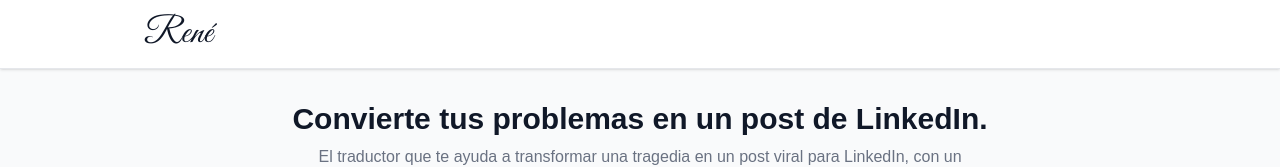
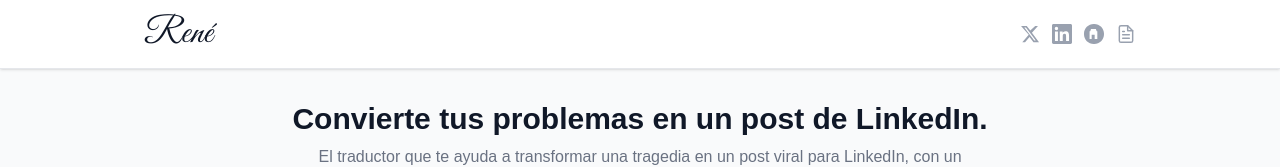
Before and after one commit to ReneHdzGtz/Website-LinkedInPost, a Next.js app: page / in a window 1280 px wide. Shown: the top 167 px of the page. Built offline with nearby package versions, Linux system fonts and the light colour scheme.

Commit message:
Add social media icons to header and thank you screen
Twitter/X, LinkedIn, Farcaster, and Portfolio links with SVG icons.

https://claude.ai/code/session_01XgQMYrak6FdXt1GNWxB4u9

```diff
--- a/app/page.tsx
+++ b/app/page.tsx
@@ -91,8 +91,38 @@ export default function Home() {
       {/* Header */}
       <header className="bg-white border-b border-gray-200 shadow-sm">
         <div className="max-w-5xl mx-auto px-4 py-4">
-          <div className="flex items-center gap-3">
+          <div className="flex items-center justify-between">
             <span className="font-[family-name:var(--font-rene)] text-4xl text-gray-900 leading-none">René</span>
+            <div className="flex items-center gap-3">
+              {/* Twitter / X */}
+              <a href="https://x.com/rene__hdz" target="_blank" rel="noopener noreferrer" aria-label="Twitter / X" className="text-gray-400 hover:text-gray-900 transition-colors">
+                <svg className="w-5 h-5" viewBox="0 0 24 24" fill="currentColor">
+                  <path d="M18.244 2.25h3.308l-7.227 8.26 8.502 11.24H16.17l-4.714-6.231-5.401 6.231H2.747l7.73-8.835L1.254 2.25H8.08l4.259 5.63 5.905-5.63zm-1.161 17.52h1.833L7.084 4.126H5.117z" />
+                </svg>
+              </a>
+              {/* LinkedIn */}
+              <a href="https://www.linkedin.com/in/renehdzgtz" target="_blank" rel="noopener noreferrer" aria-label="LinkedIn" className="text-gray-400 hover:text-[#0A66C2] transition-colors">
+                <svg className="w-5 h-5" viewBox="0 0 24 24" fill="currentColor">
+                  <path d="M20.447 20.452h-3.554v-5.569c0-1.328-.027-3.037-1.852-3.037-1.853 0-2.136 1.445-2.136 2.939v5.667H9.351V9h3.414v1.561h.046c.477-.9 1.637-1.85 3.37-1.85 3.601 0 4.267 2.37 4.267 5.455v6.286zM5.337 7.433a2.062 2.062 0 01-2.063-2.065 2.064 2.064 0 112.063 2.065zm1.782 13.019H3.555V9h3.564v11.452zM22.225 0H1.771C.792 0 0 .774 0 1.729v20.542C0 23.227.792 24 1.771 24h20.451C23.2 24 24 23.227 24 22.271V1.729C24 .774 23.2 0 22.222 0h.003z" />
+                </svg>
+              </a>
+              {/* Farcaster */}
+              <a href="https://farcaster.xyz/renehdz" target="_blank" rel="noopener noreferrer" aria-label="Farcaster" className="text-gray-400 hover:text-[#8B5CF6] transition-colors">
+                <svg className="w-5 h-5" viewBox="0 0 24 24" fill="currentColor">
+                  <path d="M11.7 0h.6C18.8 0 24 5.2 24 11.7v.6C24 18.8 18.8 24 12.3 24h-.6C5.2 24 0 18.8 0 12.3v-.6C0 5.2 5.2 0 11.7 0zm-3.3 6l-.9 2.6h-.8V18h2.5v-5h3.6v5H16V8.6h-.8L14.3 6H8.4z" />
+                </svg>
+              </a>
+              {/* Portfolio */}
+              <a href="https://drive.google.com/file/d/1iF7YoXYz9HzkmUQVU9ohDQWRJgf7GbdG/view?usp=drivesdk" target="_blank" rel="noopener noreferrer" aria-label="Portafolio" className="text-gray-400 hover:text-gray-700 transition-colors">
+                <svg className="w-5 h-5" viewBox="0 0 24 24" fill="none" stroke="currentColor" strokeWidth="1.75" strokeLinecap="round" strokeLinejoin="round">
+                  <path d="M14 2H6a2 2 0 00-2 2v16a2 2 0 002 2h12a2 2 0 002-2V8z" />
+                  <polyline points="14 2 14 8 20 8" />
+                  <line x1="16" y1="13" x2="8" y2="13" />
+                  <line x1="16" y1="17" x2="8" y2="17" />
+                  <polyline points="10 9 9 9 8 9" />
+                </svg>
+              </a>
+            </div>
           </div>
         </div>
       </header>
@@ -110,9 +140,35 @@ export default function Home() {
             <p className="text-gray-400 text-base max-w-md mx-auto">
               Espero que te hayas divertido convirtiendo tus tragedias en posts virales de LinkedIn.
             </p>
-            <p className="text-gray-400 text-sm mt-8">
+            <p className="text-gray-400 text-sm mt-8 mb-4">
               — René
             </p>
+            <div className="flex items-center justify-center gap-4">
+              <a href="https://x.com/rene__hdz" target="_blank" rel="noopener noreferrer" aria-label="Twitter / X" className="text-gray-400 hover:text-gray-900 transition-colors">
+                <svg className="w-5 h-5" viewBox="0 0 24 24" fill="currentColor">
+                  <path d="M18.244 2.25h3.308l-7.227 8.26 8.502 11.24H16.17l-4.714-6.231-5.401 6.231H2.747l7.73-8.835L1.254 2.25H8.08l4.259 5.63 5.905-5.63zm-1.161 17.52h1.833L7.084 4.126H5.117z" />
+                </svg>
+              </a>
+              <a href="https://www.linkedin.com/in/renehdzgtz" target="_blank" rel="noopener noreferrer" aria-label="LinkedIn" className="text-gray-400 hover:text-[#0A66C2] transition-colors">
+                <svg className="w-5 h-5" viewBox="0 0 24 24" fill="currentColor">
+                  <path d="M20.447 20.452h-3.554v-5.569c0-1.328-.027-3.037-1.852-3.037-1.853 0-2.136 1.445-2.136 2.939v5.667H9.351V9h3.414v1.561h.046c.477-.9 1.637-1.85 3.37-1.85 3.601 0 4.267 2.37 4.267 5.455v6.286zM5.337 7.433a2.062 2.062 0 01-2.063-2.065 2.064 2.064 0 112.063 2.065zm1.782 13.019H3.555V9h3.564v11.452zM22.225 0H1.771C.792 0 0 .774 0 1.729v20.542C0 23.227.792 24 1.771 24h20.451C23.2 24 24 23.227 24 22.271V1.729C24 .774 23.2 0 22.222 0h.003z" />
+                </svg>
+              </a>
+              <a href="https://farcaster.xyz/renehdz" target="_blank" rel="noopener noreferrer" aria-label="Farcaster" className="text-gray-400 hover:text-[#8B5CF6] transition-colors">
+                <svg className="w-5 h-5" viewBox="0 0 24 24" fill="currentColor">
+                  <path d="M11.7 0h.6C18.8 0 24 5.2 24 11.7v.6C24 18.8 18.8 24 12.3 24h-.6C5.2 24 0 18.8 0 12.3v-.6C0 5.2 5.2 0 11.7 0zm-3.3 6l-.9 2.6h-.8V18h2.5v-5h3.6v5H16V8.6h-.8L14.3 6H8.4z" />
+                </svg>
+              </a>
+              <a href="https://drive.google.com/file/d/1iF7YoXYz9HzkmUQVU9ohDQWRJgf7GbdG/view?usp=drivesdk" target="_blank" rel="noopener noreferrer" aria-label="Portafolio" className="text-gray-400 hover:text-gray-700 transition-colors">
+                <svg className="w-5 h-5" viewBox="0 0 24 24" fill="none" stroke="currentColor" strokeWidth="1.75" strokeLinecap="round" strokeLinejoin="round">
+                  <path d="M14 2H6a2 2 0 00-2 2v16a2 2 0 002 2h12a2 2 0 002-2V8z" />
+                  <polyline points="14 2 14 8 20 8" />
+                  <line x1="16" y1="13" x2="8" y2="13" />
+                  <line x1="16" y1="17" x2="8" y2="17" />
+                  <polyline points="10 9 9 9 8 9" />
+                </svg>
+              </a>
+            </div>
           </div>
         ) : (
           <>
```
